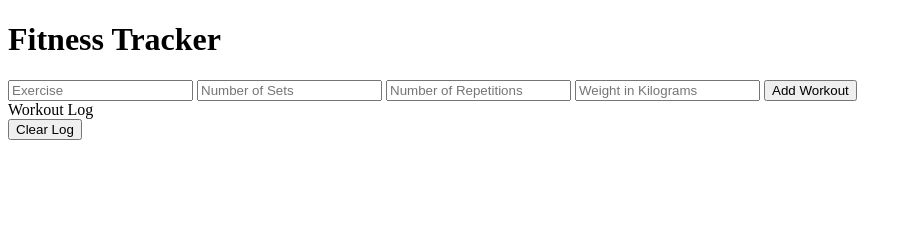
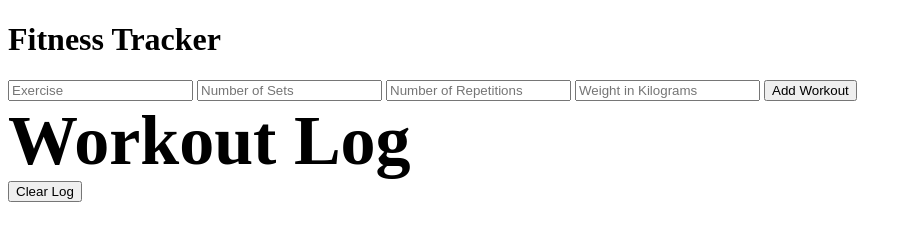
Before and after one commit to aiddao/Sunhacks-2025, a plain HTML site: page index.html in a window 1280 px wide. Shown: the whole page, without its empty margins (0-912 px from the left). Drawn offline with Linux system fonts and the light colour scheme.

Commit message:
Formatted workout log title

```diff
--- a/index.html
+++ b/index.html
@@ -16,7 +16,7 @@
         <button type="submit">Add Workout</button>
     </form>
 
-    <label for="workout-log">Workout Log</label>
+    <label id = "workout-log-title" for="workout-log">Workout Log</label>
     <div id="workout-log">
         <button onclick="clearWorkoutLog()">Clear Log</button>
     </div>
--- a/style.css
+++ b/style.css
@@ -0,0 +1,5 @@
+#workout-log-title {
+    font-weight: bold;
+    margin-bottom: 5px;
+    font-size: 70px;
+}
```
